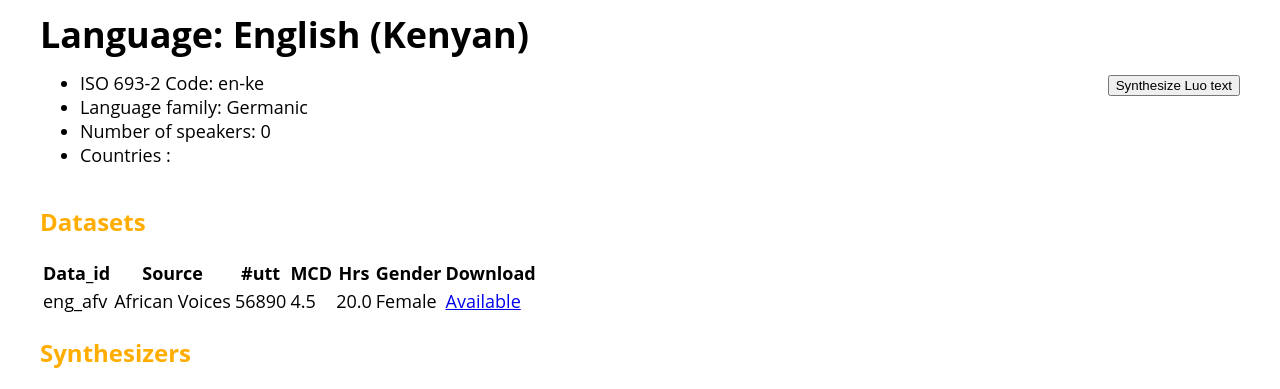
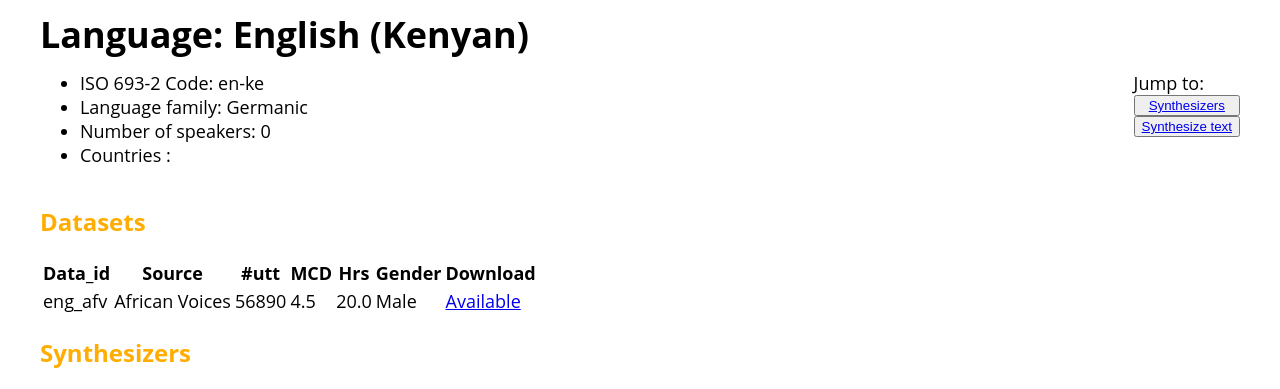
Before and after one commit to Pogayo/african-voices-web, a Django app: a page that uses app/templates/app/language.html in a window 1280 px wide. Shown: the part 78-467 px from the top of the page. Run offline with Django 4.2, Linux system fonts and the light colour scheme; data comes from the database, SQL or seed files in the repository; both versions use the stored data as it was after the commit.

Commit message:
added synthesize side button

```diff
--- a/app/static/app/style.css
+++ b/app/static/app/style.css
@@ -202,3 +202,11 @@ searchInput {
 margin-left: auto;
     margin-top:1em;
 }
+.flex-column{
+    display: flex;
+    flex-direction: column;
+    flex-flow: column nowrap;
+    /*align-items: center;*/
+    /*flex: 1;*/
+    /*min-width: 0;*/
+}
--- a/app/templates/app/language.html
+++ b/app/templates/app/language.html
@@ -13,12 +13,14 @@
                 <li>Countries : {{ language.all_countries }}</li>
             </ul>
 
-            <a href="#synthesize-div" class="side-nav" id="synth-side-btn">
-                <button> Synthesize Luo text</button>
-            </a>
+            <div class="side-nav flex-column" id="synth-side-btn">
+                Jump to:
+                <button><a href="#sect-synthesizers"> Synthesizers</a></button>
+                <button><a href="#sect-synthesize"> Synthesize text</a></button>
+            </div>
 
         </div>
-
+        <section id="sect-datasets">
             <h2 class="h2-primary">Datasets</h2>
 
             <table>
@@ -38,8 +40,7 @@
                         <td>{{ dataset.pass1_utt }}</td>
                         <td>{{ dataset.pass1_mcd }}</td>
                         <td>{{ dataset.duration }}</td>
-                    {#               TODO: put the right one      <td>{{ Male }}</td> #}
-                    <td> Female</td>
+                        <td> {{ dataset.speaker_gender}}</td>
                         {% if not dataset.data_location %}
                             <td> Unavailable</td>
                         {% else %}
@@ -49,6 +50,9 @@
                 {% endfor %}
             </table>
 
+        </section>
+
+        <section id="sect-synthesizers">
             <h2 class="h2-primary">Synthesizers</h2>
 
             <table>
@@ -103,7 +107,8 @@
 
                 </div>
             {% endfor %}
-        <div id="synthesize-div">
+        </section>
+        <section id="sect-synthesize">
             <h2 class="h2-primary"> Synthesize your text!</h2>
             <form action="{% url 'synthesize' %}" method="POST" id="synthRequestForm" novalidate
                   name="synthRequestForm">
@@ -111,8 +116,6 @@
                 <button id="synth-btn" onclick="validateSubmit('wait_modal')" type="button">Synthesize</button>
 
             </form>
-        </div>
-
             <div id="wait_modal">
                 <div id="wait_modal_content">
                     <p>Please wait while we synthesize your text</p>
@@ -120,6 +123,9 @@
                 </div>
 
             </div>
+        </section>
+
+
     </div>
 
 {% endblock %}
```
Also changed, not shown: db.sqlite3. Lines whose indentation alone changed are shown as unchanged.
